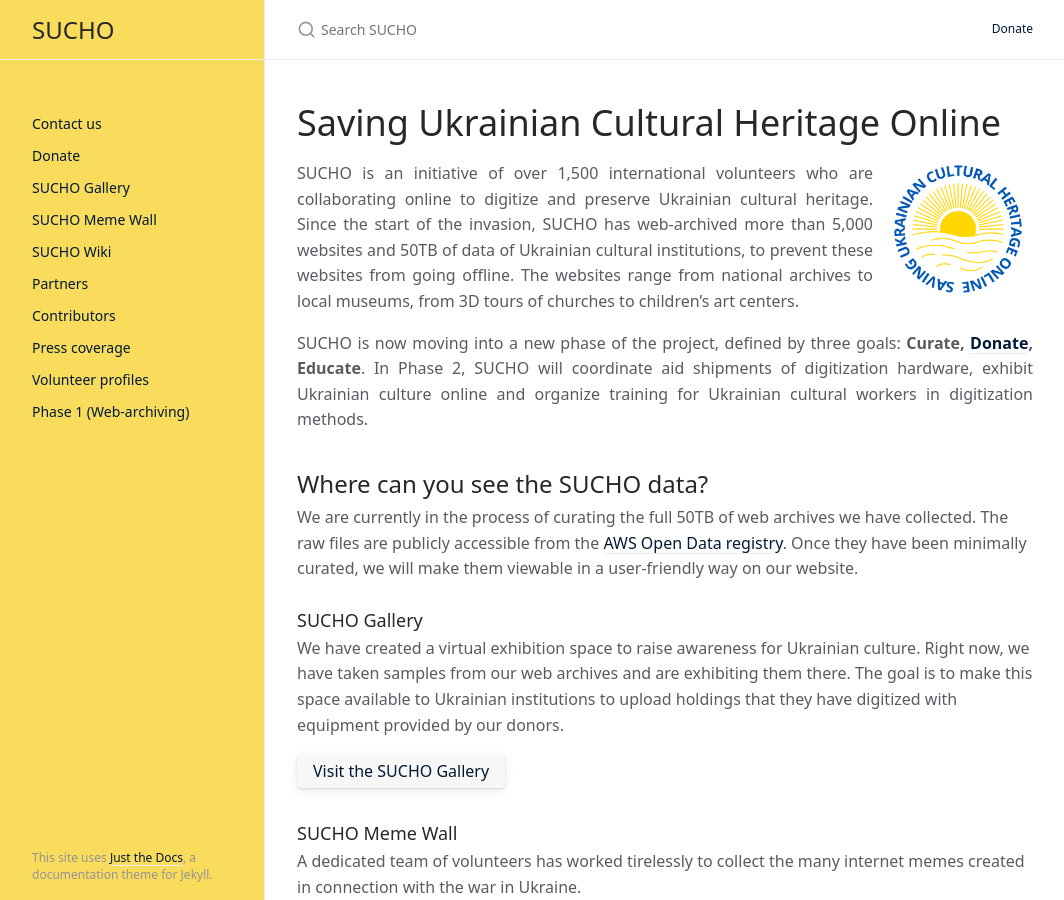
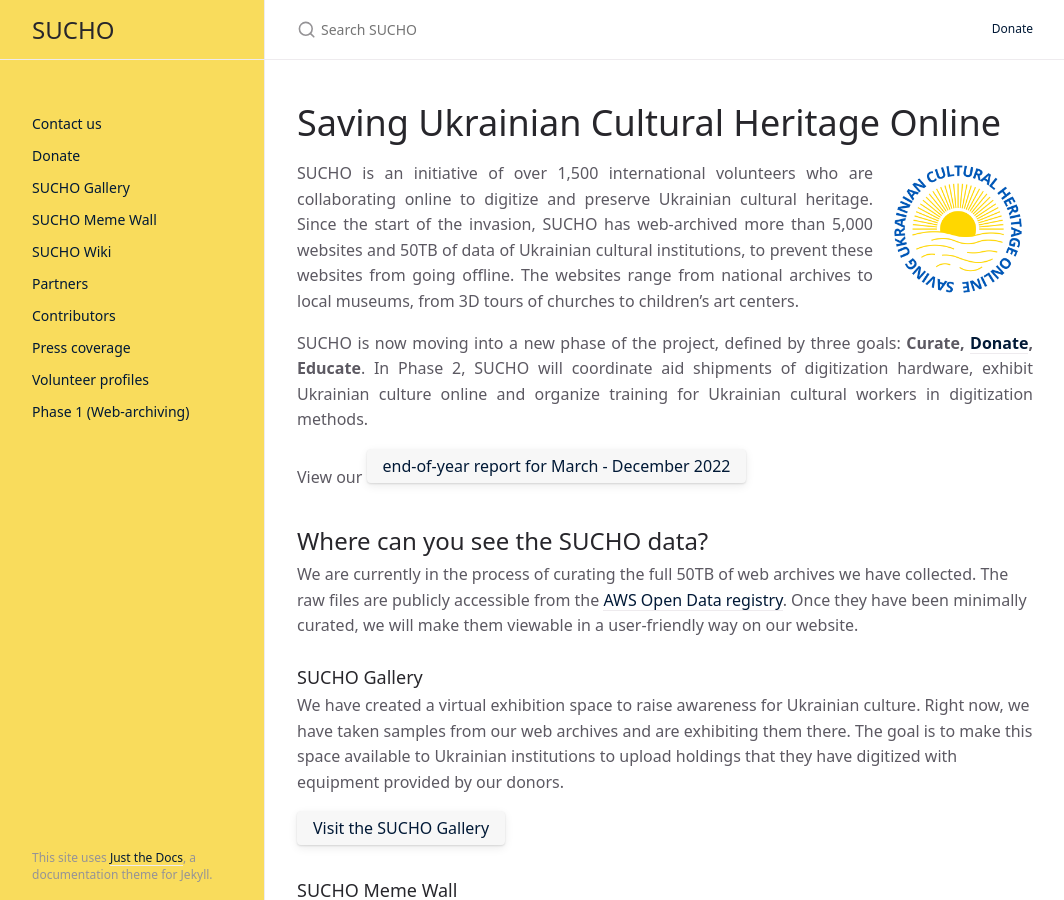
Before and after one commit to sucho-archiving/sucho-archiving.github.io, a Jekyll site: the page built from index.md, in a window 1280 px wide and 900 px high. Shown: the whole window, without its empty margins (107-1171 px from the left). Built offline with Jekyll 4.4.1, drawn with Linux system fonts in a browser that asks for light colours.

Commit message:
Update index.md

```diff
--- a/index.md
+++ b/index.md
@@ -16,6 +16,8 @@
 
 SUCHO is now moving into a new phase of the project, defined by three goals: **Curate, [Donate](#donate), Educate**. In Phase 2, SUCHO will coordinate aid shipments of digitization hardware, exhibit Ukrainian culture online and organize training for Ukrainian cultural workers in digitization methods.
 {: .text-justify }
+
+View our [end-of-year report for March - December 2022](/reports.md){: .btn }
 
 ## Where can you see the SUCHO data?
 
```
